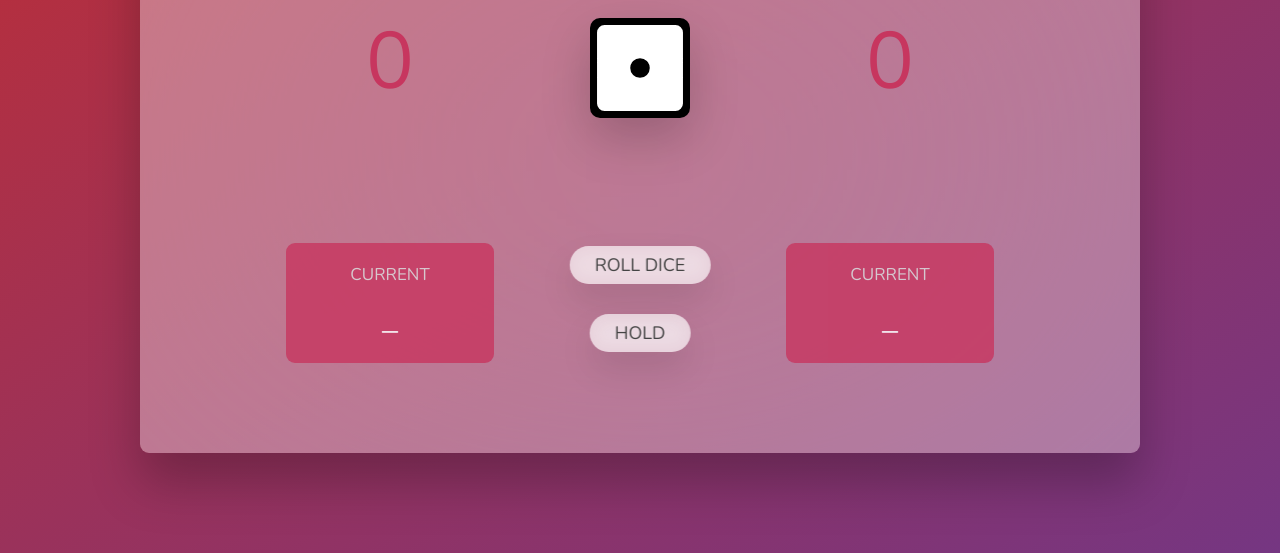
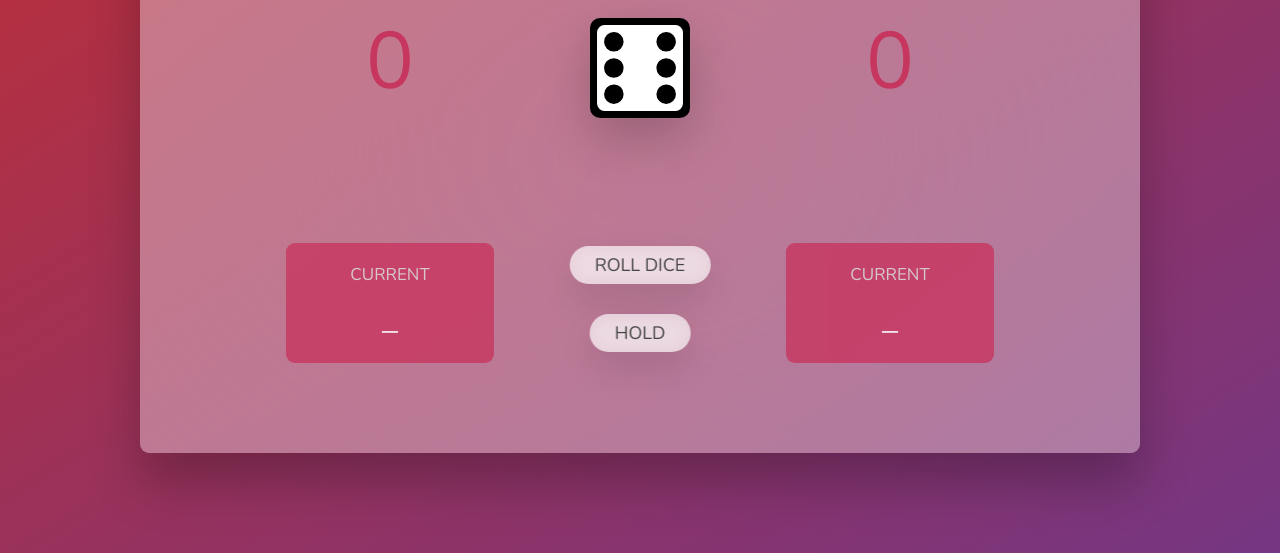
Before and after one commit to AlanTkachuk/pig-game, a plain HTML site: page index.html in a window 1280 px wide. Both pictures are taken after a click on the button "ROLL DICE". Shown: the part 247-800 px from the top of the page. Drawn offline with nearby package versions, Linux system fonts and the light colour scheme.

Commit message:
Implement dice roll with image functionality

```diff
--- a/script.js
+++ b/script.js
@@ -3,6 +3,21 @@
 //  Selecting elements
 const score0El = document.getElementById("score--0");
 const score1El = document.getElementById("score--1");
+const diceEl = document.querySelector(".dice");
+const btnNew = document.querySelector(".btn--new");
+const btnRoll = document.querySelector(".btn--roll");
+const btnHold = document.querySelector(".btn--hold");
 
 score0El.textContent = 0;
 score1El.textContent = 0;
+// diceEl.classList.add("hidden");
+
+btnRoll.addEventListener("click", function () {
+  // 1. Generate random dice roll
+  const dice = Math.trunc(Math.random() * 6) + 1;
+
+  // 2. Display correct dice
+  diceEl.classList.remove("hidden");
+  diceEl.src = `img/dice${dice}.svg`;
+  // 3. If roll was 1, switch to next player
+});
--- a/style.css
+++ b/style.css
@@ -159,3 +159,7 @@ main {
   font-weight: 700;
   color: #c7365f;
 }
+
+.hidden {
+  display: none;
+}
```
